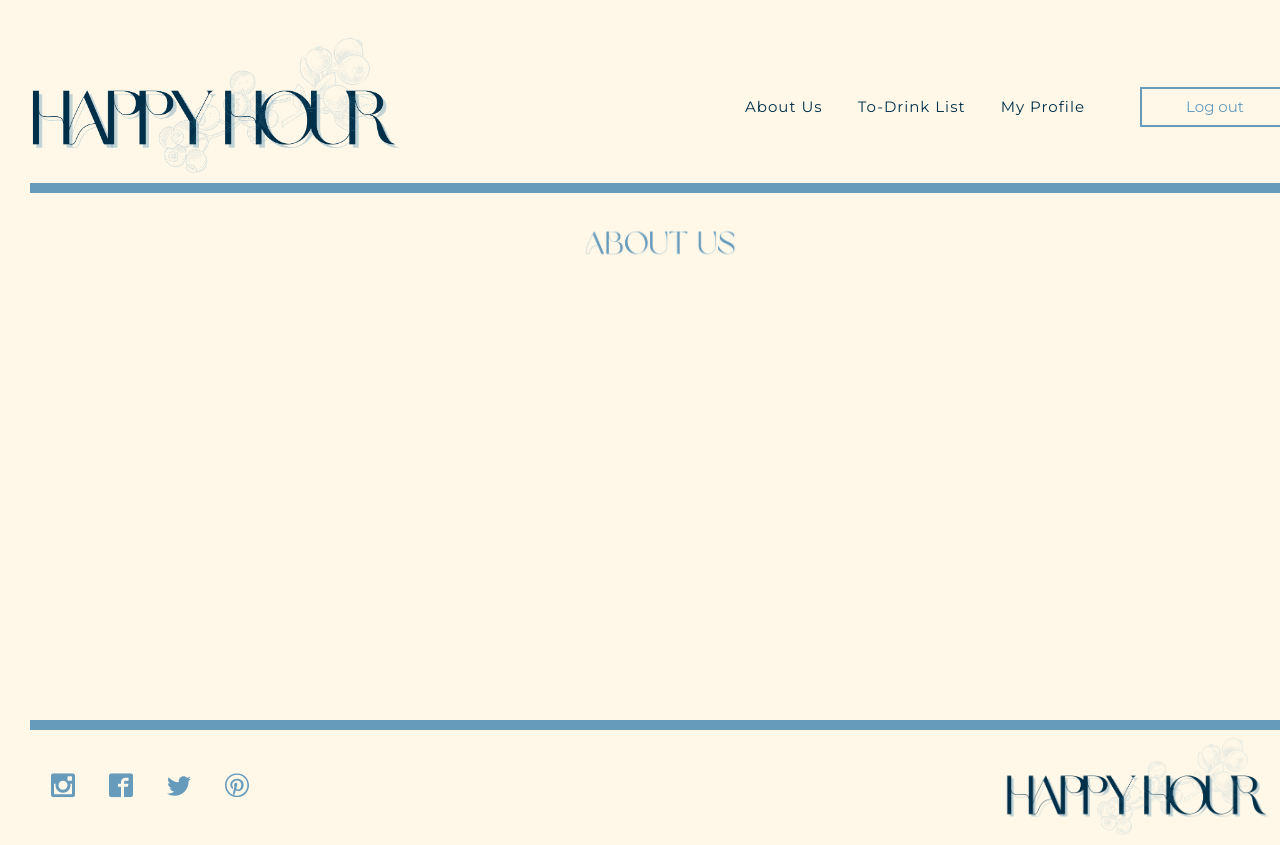
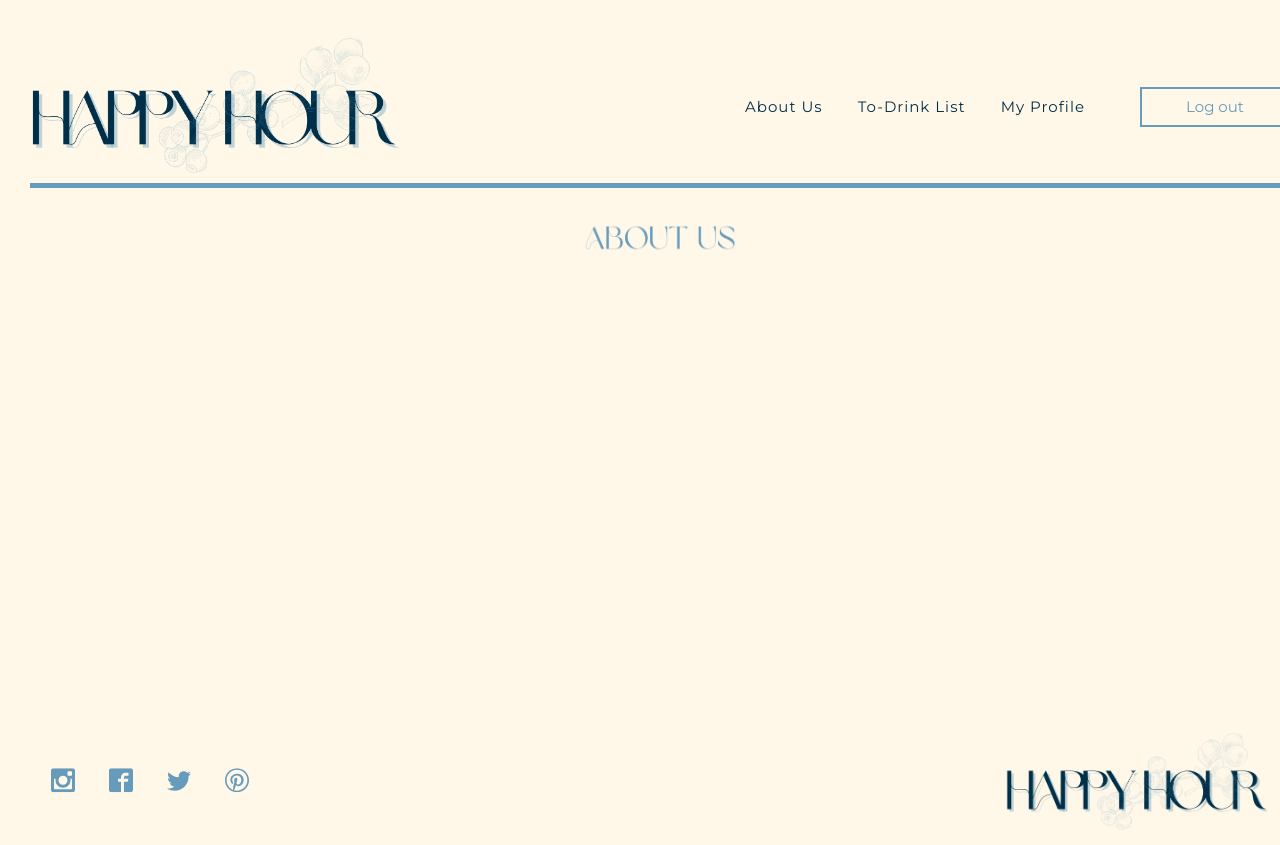
Before and after one commit to Emma-Shaw/final-project, a React (Create React App) app in the folder client/: page /about-us in a window 1280 px wide. Shown: the top 845 px of the page. Built offline with nearby package versions, Linux system fonts and the light colour scheme.

Commit message:
Frontend updates

```diff
--- a/client/src/components/Footer.js
+++ b/client/src/components/Footer.js
@@ -26,7 +26,6 @@ const Wrapper = styled.div`
     height: 125px;
     bottom: 0px;
     margin-top: 10px;
-    border-top: 10px solid var(--color-chill-blue);
 `;
 
 const Logo = styled.div`
--- a/client/src/components/Header.js
+++ b/client/src/components/Header.js
@@ -33,7 +33,7 @@ const Wrapper = styled.div`
     align-items: center;
     margin-bottom: 10px;
     top: 0px;
-    border-bottom: 10px solid var(--color-chill-blue);
+    border-bottom: 5px solid var(--color-chill-blue);
 `;
 
 const Logo = styled.img`
```
